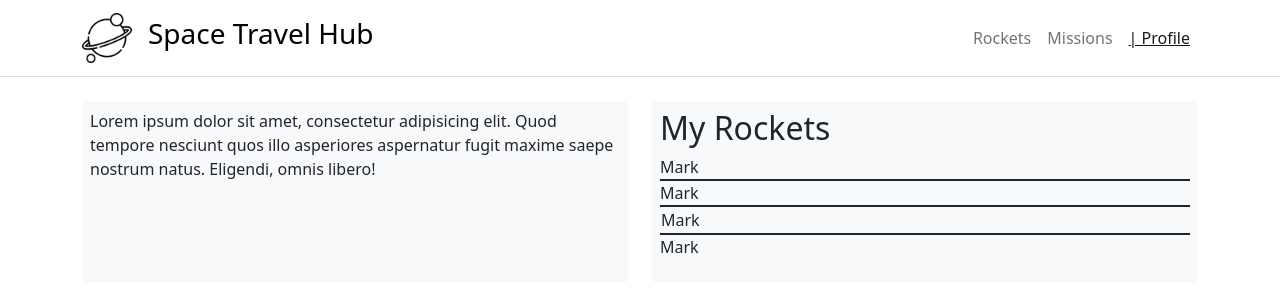
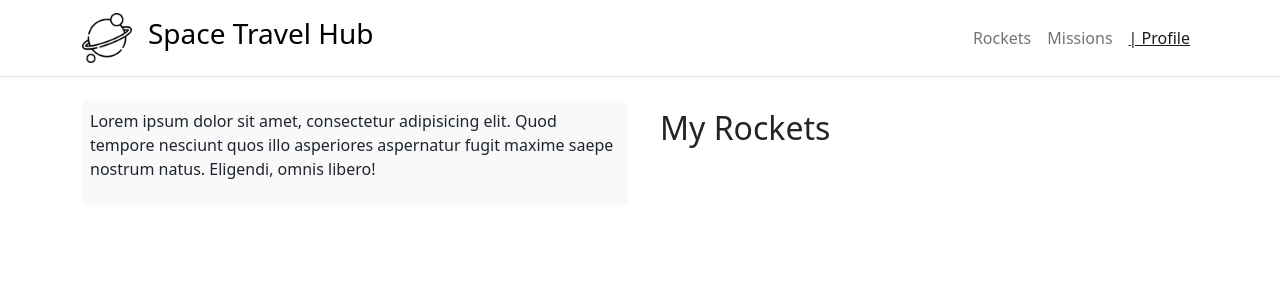
Before and after one commit to learnwithalfred/space-travel-booking, a React (Create React App) app: page /profile in a window 1280 px wide. Shown: the top 300 px of the page. Built offline with nearby package versions, Linux system fonts and the light colour scheme.

Commit message:
Render reserved Rockets on screen

```diff
--- a/src/features/profile/profile.js
+++ b/src/features/profile/profile.js
@@ -1,32 +1,62 @@
-import React from 'react';
+import React, { useEffect } from 'react';
+import { useSelector, useDispatch } from 'react-redux';
+import {
+  myReservedRockets,
+  getReservedRockets,
+  getRocketsStatus,
+} from '../rockets/rocketSlice';
 
-const ProfilePage = () => (
+const ProfilePage = () => {
+  const dispatch = useDispatch();
+  const rockets = useSelector(getReservedRockets);
+  const rocketStatus = useSelector(getRocketsStatus);
+
+  useEffect(() => {
+    dispatch(myReservedRockets());
+  }, [rocketStatus, dispatch]);
+
+  let renderReserved = '';
+  if (rockets.length) {
+    renderReserved = rockets.map((data) => (
+      <li
+        key={data.id}
+        className="list-group-item d-flex justify-content-between align-items-start"
+      >
+        <span>{data.rocket_name}</span>
+
+        <a
+          className="btn btn-link"
+          href={data.wikipedia}
+          target="_blank"
+          rel="noopener noreferrer"
+        >
+          Read more
+        </a>
+      </li>
+    ));
+  }
+
+  return (
     <div className="container my-4">
       <div className="row align-items-md-stretch">
         <div className="col-md-6">
           <div className="h-100 p-2 text-dark bg-light rounded-3">
             <p>
               Lorem ipsum dolor sit amet, consectetur adipisicing elit. Quod
-            tempore nesciunt quos illo asperiores aspernatur fugit maxime saepe
-            nostrum natus. Eligendi, omnis libero!
+              tempore nesciunt quos illo asperiores aspernatur fugit maxime
+              saepe nostrum natus. Eligendi, omnis libero!
             </p>
           </div>
         </div>
         <div className="col-md-6">
-        <div className="h-100 p-2 bg-light rounded-3">
+          <div className="h-100 p-2 rounded-3">
             <h2>My Rockets</h2>
-          <table className="table table-hover">
-            <tr>Mark</tr>
-            <tr>Mark</tr>
-            <tr>
-              <td>Mark</td>
-            </tr>
-            <tr>Mark</tr>
-          </table>
+            <ul className="list-group">{renderReserved}</ul>
           </div>
         </div>
       </div>
     </div>
   );
+};
 
 export default ProfilePage;
```
Lines whose indentation alone changed are shown as unchanged.
